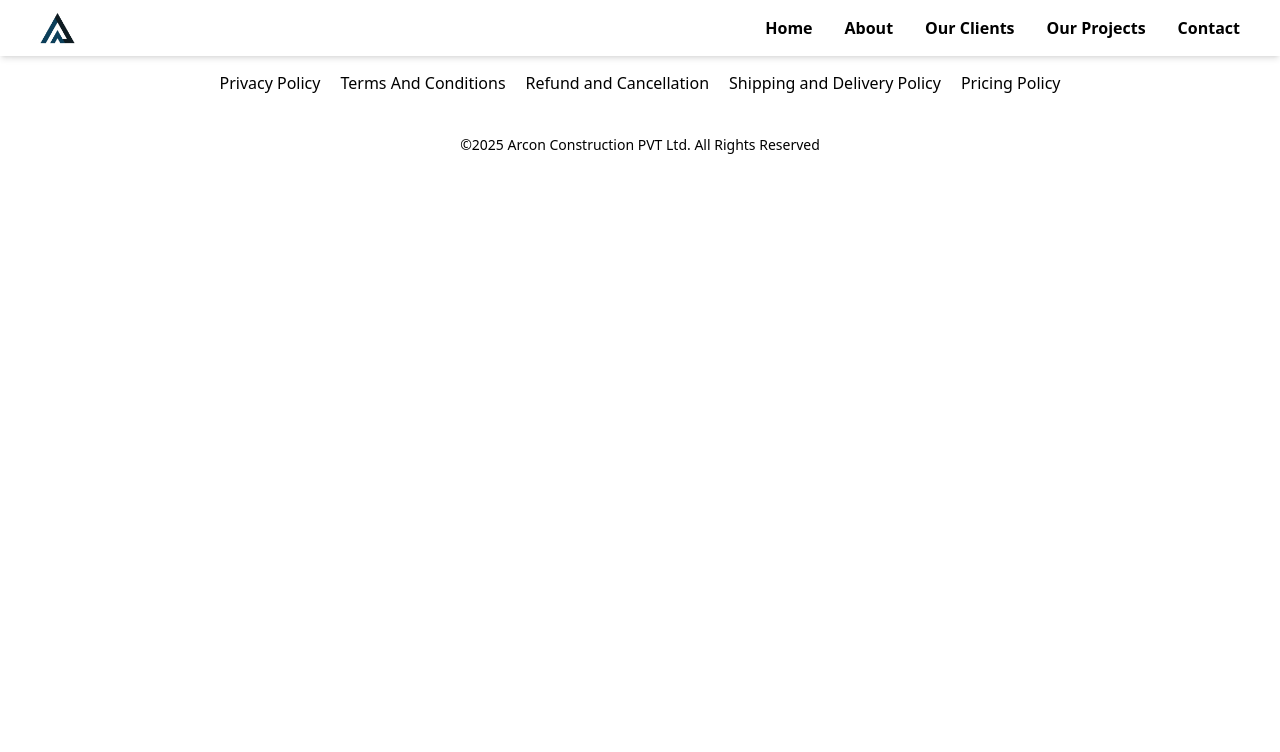
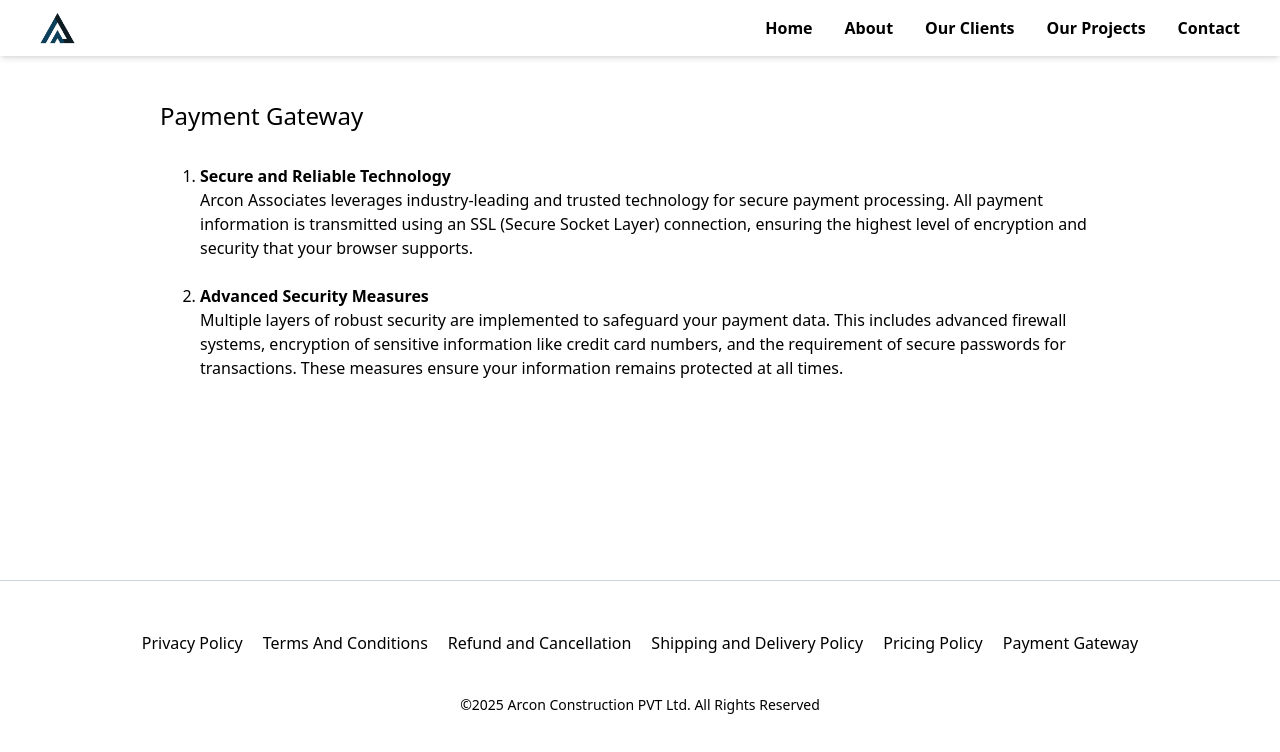
Before and after one commit to AbhiMane07012000/ArconConstruction, a React (Vite) app: page /payment-gateway in a window 1280 px wide. Shown: the top 752 px of the page. Built offline with nearby package versions, Linux system fonts and the light colour scheme.

Commit message:
added Payment Gateway in Policy

```diff
--- a/index.html
+++ b/index.html
@@ -4,7 +4,13 @@
     <meta charset="UTF-8" />
     <link rel="icon" href="./Logo.png" type="image/png">
     <meta name="viewport" content="width=device-width, initial-scale=1.0" />
-    <title>Vite + React</title>
+    <title>Arcon Associates</title>
+    <meta name="description" content="Arcon Associate specializes in innovative construction solutions, project management, architectural design, and sustainable infrastructure development for residential, commercial, and industrial projects.">
+    <meta name="author" content="Arcon Associates">
+    <meta name="keywords" content="Arcon Associate, construction services, project solutions, architectural design, construction management, building solutions, infrastructure development, custom construction, engineering services, residential construction, commercial construction, sustainable building solutions, Arcon project management, innovative construction ideas" data-react-helmet="true">
+    <meta property="og:title" content="Arcon Associates" >
+    <meta property="og:type" content="website" >
+    <meta property="og:url" content="https://arcon-construction.vercel.app/">
   </head>
   <body>
     <div id="root"></div>
--- a/src/App.jsx
+++ b/src/App.jsx
@@ -13,6 +13,7 @@
 import RefundAndCancellation from "./Pages/Policy/RefundAndCancellation/RefundAndCancellation";
 import ShippingAndDelivery from "./Pages/Policy/ShippingAndDelivery/ShippingAndDelivery";
 import Pricing from "./Pages/Policy/Pricing/Pricing";
+import PaymentGateway from "./Pages/Policy/PaymentGateway/PaymentGateway";
 
 
 function App() {
@@ -30,6 +31,7 @@
         <Route path="/refund-cancellation-policy" element={<RefundAndCancellation />} />
         <Route path="/shipping-delivery-policy" element={<ShippingAndDelivery/>} />
         <Route path="/pricing-policy" element={<Pricing />} />
+        <Route path="/payment-gateway" element={<PaymentGateway />} />
       </Routes>
       <Footer />
     </>
--- a/src/Components/Footer/Footer.jsx
+++ b/src/Components/Footer/Footer.jsx
@@ -23,6 +23,9 @@
           <NavLink to="/pricing-policy">
           Pricing Policy
           </NavLink>
+          <NavLink to="/payment-gateway">
+          Payment Gateway
+          </NavLink>
         </div>
         <h4 className="py-10 text-sm "> ©2025 Arcon Construction PVT Ltd. All Rights Reserved</h4>
       </footer>
--- a/src/Components/Header/Header.jsx
+++ b/src/Components/Header/Header.jsx
@@ -14,11 +14,11 @@
   return (
     <nav className="relative lg:flex justify-center items-center" >
       <div className=" w-[100vw]  py-2 fixed lg:top-0 flex flex-row justify-between  items-center  bg-white  shadow-md  px-10 ">
-        <NavLink to="#home" className="">
+        <NavLink to="/">
           <img
             className="h-10 lg:h-8 "
             src="./Logo.png"
-            alt=""
+            alt="Logo"
           />
         </NavLink>
         <div className="hidden md:flex space-x-8 lg:py-2">
--- /dev/null
+++ b/src/Pages/Policy/PaymentGateway/PaymentGateway.jsx
@@ -0,0 +1,30 @@
+import React from "react";
+
+const PaymentGateway = () => {
+  return (
+    <div className="md:h-full lg:h-[70vh] px-4 pt-20 lg:pt-20 lg:px-40 py-20">
+      <h3 className="text-2xl font-medium py-5">Payment Gateway</h3>
+      <ul className="list-decimal pl-10 ">
+        <li className="py-3">
+          <p className="font-semibold">Secure and Reliable Technology</p>
+          <p className="">
+            Arcon Associates leverages industry-leading and trusted technology
+            for secure payment processing. All payment information is
+            transmitted using an SSL (Secure Socket Layer) connection, ensuring
+            the highest level of encryption and security that your browser
+            supports.
+          </p>
+        </li>
+        <li className="py-3">
+          <p className="font-semibold">Advanced Security Measures</p>
+          <p className="">
+          Multiple layers of robust security are implemented to safeguard your payment data. This includes advanced firewall systems, encryption of sensitive information like credit card numbers, and the requirement of secure passwords for transactions. These measures ensure your information remains protected at all times.
+          </p>
+        </li>
+      </ul>
+
+    </div>
+  );
+};
+
+export default PaymentGateway;
```
